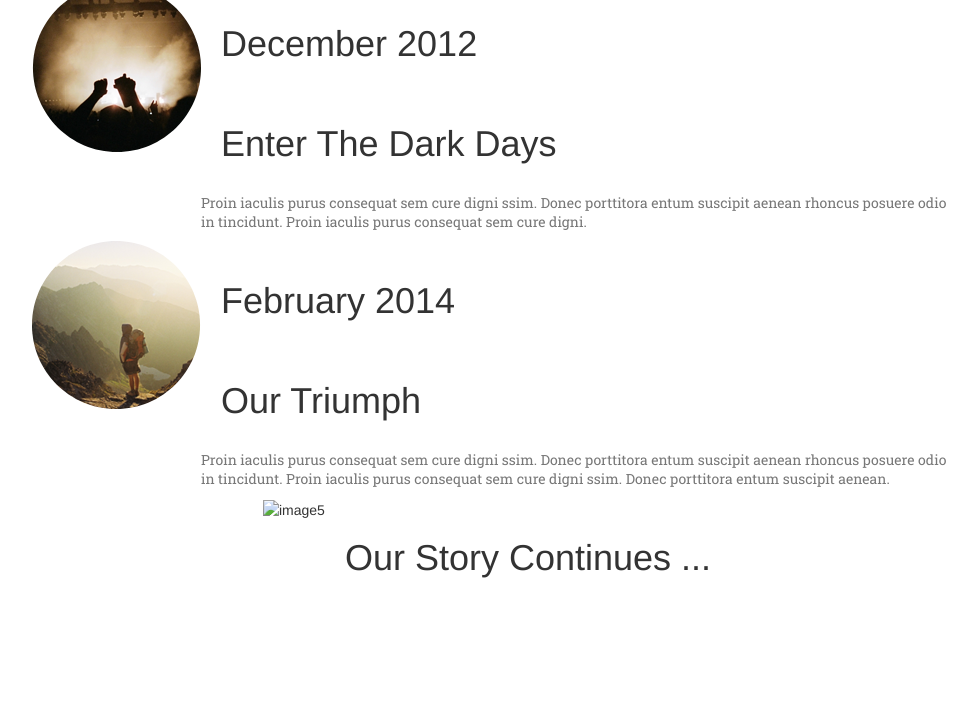
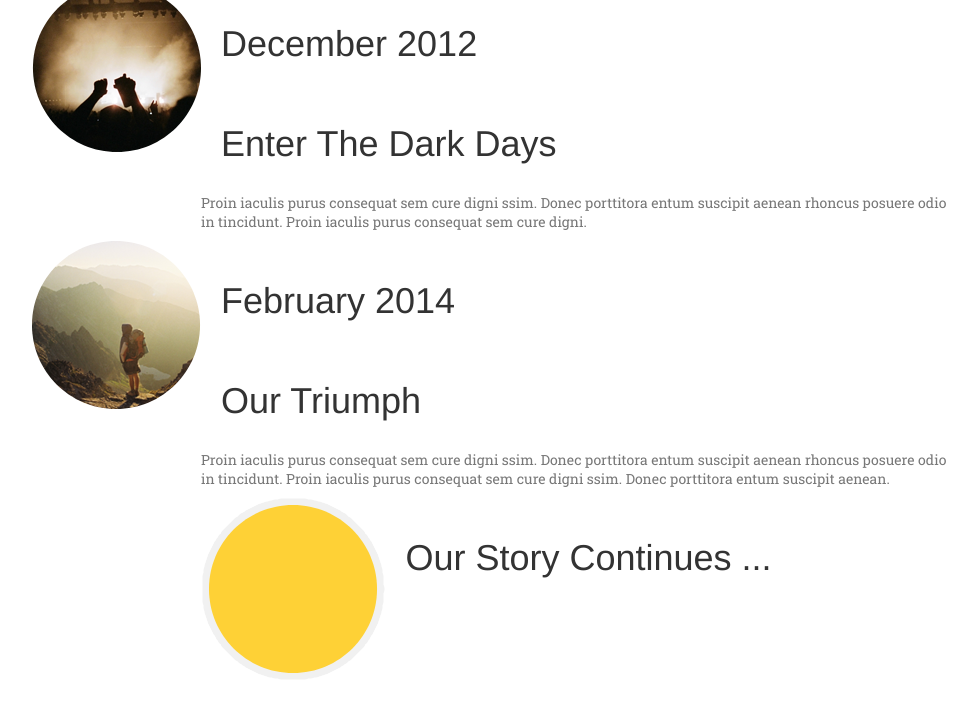
Before and after one commit to MichBrusilo/landing_page_1, a website: page index.html in a window 1280 px wide. Shown: the part 3833-4551 px from the top of the page, without its empty margins (143-1120 px from the left). Drawn offline with nearby package versions, Linux system fonts and the light colour scheme.

Commit message:
Fix bug in index. html

```diff
--- a/index.html
+++ b/index.html
@@ -189,7 +189,7 @@ ssim. Donec porttitora entum suscipit aenean.</p>
                 </div>
                 <div class="round">
                     <div class="round__image">
-                        <img src="images/roundimage5.png" alt="image5"/>
+                        <img src="images/roundimages5.png" alt="image5"/>
                     </div>
                     <div class="round__text">
                         <h1>Our Story Continues ...</h1>
```
